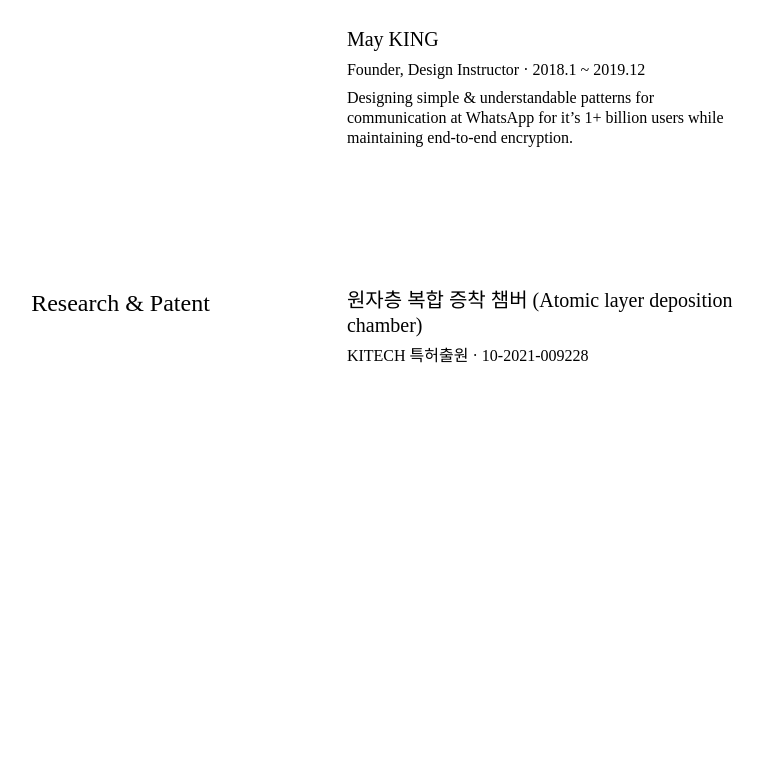
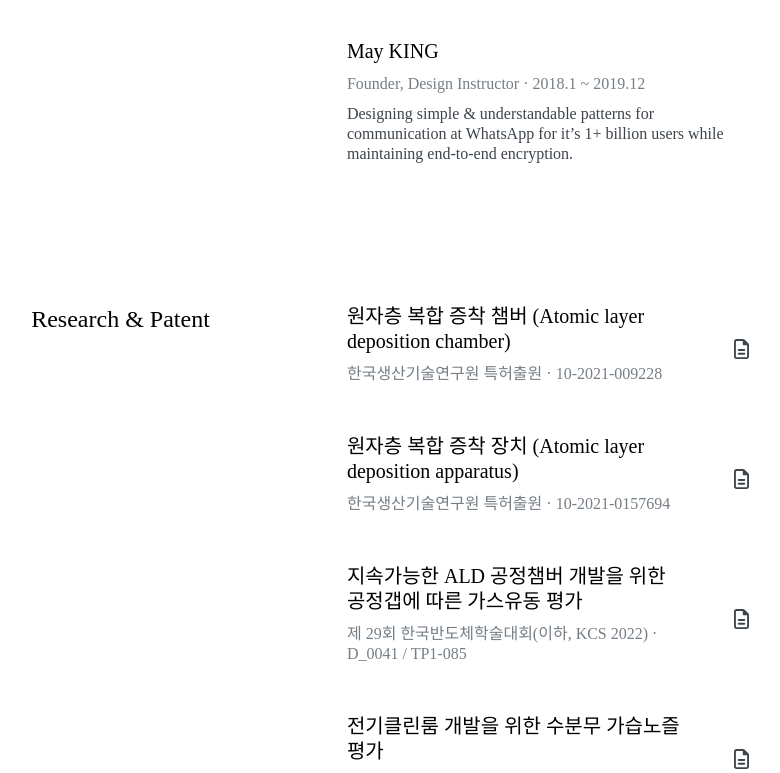
Before and after one commit to k1a11220/portfolio, a Next.js app: page /about in a window 1280 px wide. Shown: the part 963-1736 px from the top of the page, without its empty margins (250-1030 px from the left). Built offline with nearby package versions, Linux system fonts and the light colour scheme.

Commit message:
Implement about info style & function

```diff
--- a/components/about/info.tsx
+++ b/components/about/info.tsx
@@ -1,26 +1,50 @@
 import React from "react";
 import styled from "@emotion/styled";
+import { FontAwesomeIcon } from "@fortawesome/react-fontawesome";
+import { faFileLines } from "@fortawesome/free-regular-svg-icons";
 
 const Container = styled.div`
-  & strong {
-    font-size: 1.25rem;
-    line-height: 1.25;
-    padding-bottom: 12px;
+  display: flex;
+  justify-content: space-between;
+
+  & a {
+    color: #3d444b;
+    display: flex;
+    align-items: center;
+    margin-left: 32px;
   }
+`;
 
-  & p {
-    font-size: 1rem;
-    margin-top: 8px;
-    line-height: 1.25;
-  }
+const InfoTitle = styled.p`
+  word-break: keep-all;
+  font-size: 1.25rem;
+  line-height: 1.25;
+`;
+
+const InfoSummary = styled.p`
+  font-size: 1rem;
+  margin-top: 10px;
+  line-height: 1.25;
+  color: #767e85;
+`;
+
+const InfoDesc = styled(InfoSummary)`
+  color: #3d444b;
 `;
 
 export function Info({ list }: any) {
   return list.map((post: any, index: number) => (
     <Container key={index}>
-      <strong>{post.title}</strong>
-      <p>{post.summary}</p>
-      <p>{post.desc}</p>
+      <div>
+        <InfoTitle>{post.title}</InfoTitle>
+        <InfoSummary>{post.summary}</InfoSummary>
+        <InfoDesc>{post.desc}</InfoDesc>
+      </div>
+      {post.isIcon ? (
+        <a href={post.download} target="_blank" rel="noopener norefferer">
+          <FontAwesomeIcon icon={faFileLines} size="lg" />
+        </a>
+      ) : null}
     </Container>
   ));
 }
--- a/pages/about.tsx
+++ b/pages/about.tsx
@@ -95,8 +95,42 @@ const About: NextPage = () => {
                   {
                     title:
                       "원자층 복합 증착 챔버 (Atomic layer deposition chamber)",
-                    summary: "KITECH 특허출원 · 10-2021-009228",
+                    summary: "한국생산기술연구원 특허출원 · 10-2021-009228",
                     desc: "",
+                    isIcon: true,
+                    download: "",
+                  },
+                  {
+                    title:
+                      "원자층 복합 증착 장치 (Atomic layer deposition apparatus)",
+                    summary: "한국생산기술연구원 특허출원 · 10-2021-0157694",
+                    desc: "",
+                    isIcon: true,
+                    download: "",
+                  },
+                  {
+                    title:
+                      "지속가능한 ALD 공정챔버 개발을 위한 공정갭에 따른 가스유동 평가",
+                    summary:
+                      "제 29회 한국반도체학술대회(이하, KCS 2022) · D_0041 / TP1-085",
+                    desc: "",
+                    isIcon: true,
+                    download: "",
+                  },
+                  {
+                    title: "전기클린룸 개발을 위한 수분무 가습노즐 평가",
+                    summary: "대한설비공학회 2021 동계학술발표대회 · 21-W-160",
+                    desc: "",
+                    isIcon: true,
+                    download: "",
+                  },
+                  {
+                    title:
+                      "전기클린룸 개발을 위한 일유체노즐 내부의 물 유동장 수치해석",
+                    summary: "KSME 대한기계학회 열공학부문 춘계학술대회 · ",
+                    desc: "",
+                    isIcon: true,
+                    download: "",
                   },
                 ]}
               />
```
